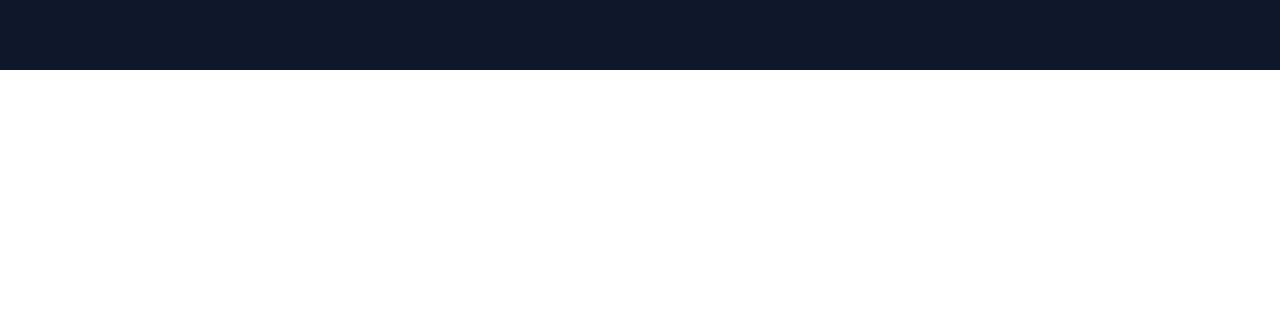
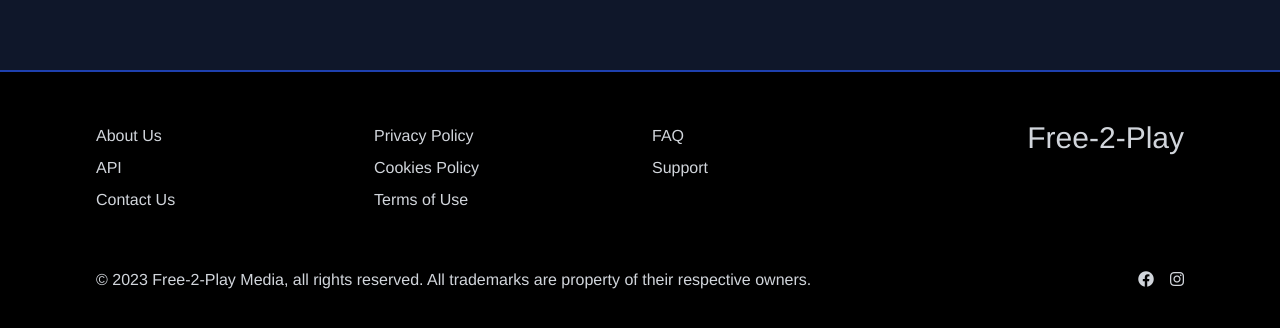
Before and after one commit to the-man2004/free-2-play, a Vue app: page / in a window 1280 px wide. Shown: the part 788-1116 px from the top of the page. Before the commit the page ends 858 px from the top, so only its background shows below. Built offline with nearby package versions, Linux system fonts and the light colour scheme; no server answers.

Commit message:
Added & styled a footer component.

```diff
--- a/src/App.vue
+++ b/src/App.vue
@@ -1,10 +1,12 @@
 <template>
   <the-header></the-header>
   <router-view></router-view>
+  <the-footer></the-footer>
 </template>
 
 <script setup>
 import TheHeader from "./components/Headers/TheHeader.vue";
+import TheFooter from "./components/TheFooter.vue";
 </script>
 
 <style>
--- /dev/null
+++ b/src/components/TheFooter.vue
@@ -0,0 +1,48 @@
+<template>
+  <div
+    class="bg-black text-gray-300 border-t-blue-800 border-b-0 border-x-0 border-t-2"
+  >
+    <div class="container mx-auto max-w-6xl py-12 px-8 leading-8 bg-black">
+      <div
+        class="text-center grid gap-6 grid-cols-1 md:text-left md:grid-cols-4 pb-12"
+      >
+        <div>
+          <ul>
+            <li><router-link to="/about">About Us</router-link></li>
+            <li><a href="#">API</a></li>
+            <li><a href="#">Contact Us</a></li>
+          </ul>
+        </div>
+        <div>
+          <ul>
+            <li><a href="#">Privacy Policy</a></li>
+            <li><a href="#">Cookies Policy</a></li>
+            <li><a href="#">Terms of Use</a></li>
+          </ul>
+        </div>
+        <div>
+          <ul>
+            <li><a href="#">FAQ</a></li>
+            <li><a href="#">Support</a></li>
+          </ul>
+        </div>
+        <div>
+          <h2 class="text-3xl text-center md:text-right my-auto">
+            Free-2-Play
+          </h2>
+        </div>
+      </div>
+      <div class="flex flex-col lg:flex-row">
+        <p>
+          © 2023 Free-2-Play Media, all rights reserved. All trademarks are
+          property of their respective owners.
+        </p>
+        <div class="flex gap-2 lg:ml-auto">
+          <a href="#"><i class="fa-brands fa-facebook"></i></a>
+          <a href="#"><i class="fa-brands fa-x-twitter"></i></a>
+          <a href="#"><i class="fa-brands fa-instagram"></i></a>
+        </div>
+      </div>
+    </div>
+  </div>
+</template>
```
